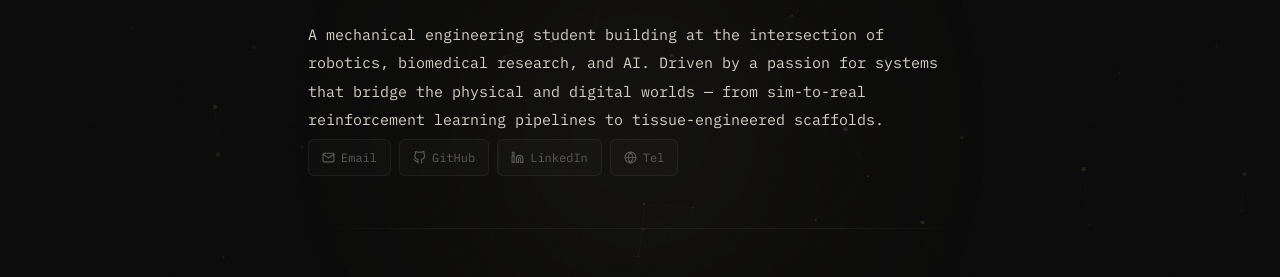
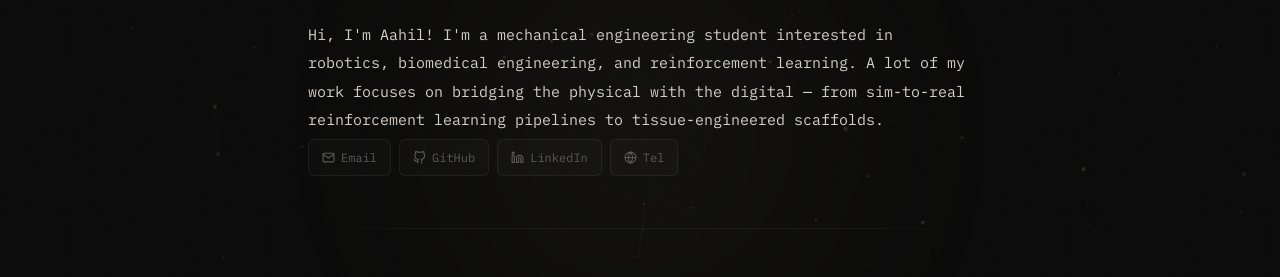
Before and after one commit to sugoiiia/mrmountain.github.io, a plain HTML site: page index.html in a window 1280 px wide. Shown: the part 269-546 px from the top of the page. Drawn offline with nearby package versions, Linux system fonts and the light colour scheme.

Commit message:
Update bio section in index.html
fixed up fr

```diff
--- a/index.html
+++ b/index.html
@@ -360,7 +360,7 @@
     <p class="role">Mechanical Engineering &middot; Biomedical Co-op</p>
     <p class="location">Edmonton &nbsp;|&nbsp; AB &nbsp;|&nbsp; Canada</p>
     <p class="bio">
-      A mechanical engineering student building at the intersection of robotics, biomedical research, and AI. Driven by a passion for systems that bridge the physical and digital worlds — from sim-to-real reinforcement learning pipelines to tissue-engineered scaffolds.
+      Hi, I'm Aahil! I'm a mechanical engineering student interested in robotics, biomedical engineering, and reinforcement learning. A lot of my work focuses on bridging the physical with the digital — from sim-to-real reinforcement learning pipelines to tissue-engineered scaffolds.
     </p>
     <div class="socials">
       <a href="mailto:aahil2@ualberta.ca">
```
